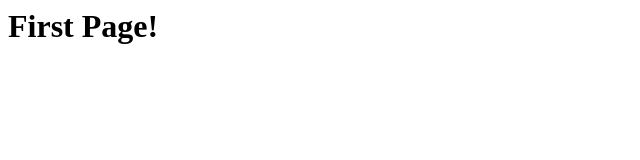
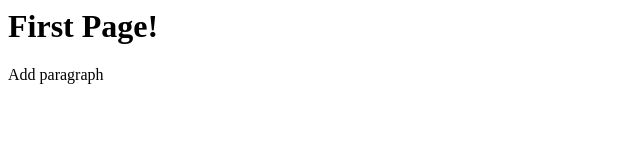
Before and after one commit to semteacher/test2, a plain HTML site: page index.html in a window 1280 px wide. Shown: the full height of the page, 0-640 px from the left. Drawn offline with Linux system fonts and the light colour scheme.

Commit message:
change index

```diff
--- a/index.html
+++ b/index.html
@@ -2,5 +2,6 @@
 <head></head>
 <body>
 <h1>First Page!</h1>
+<p>Add paragraph</p>
 </body>
 </html>
```
